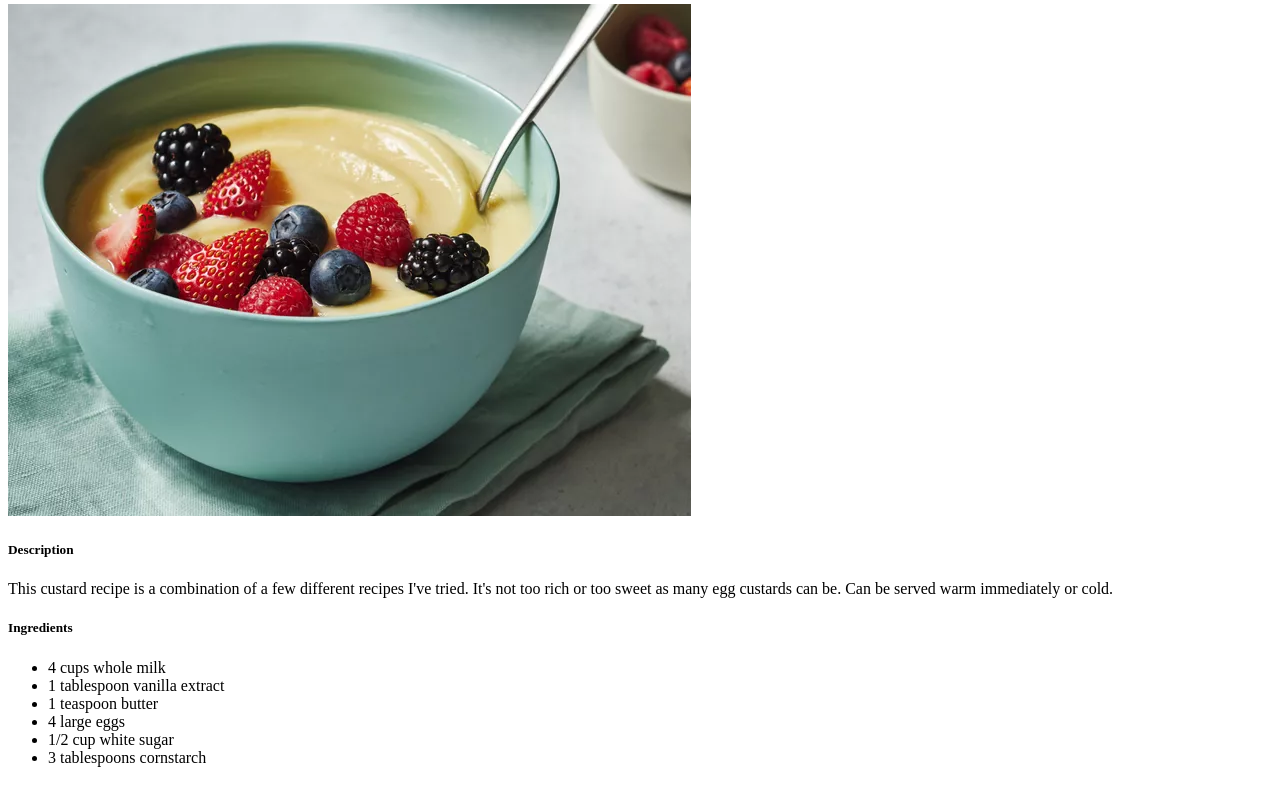
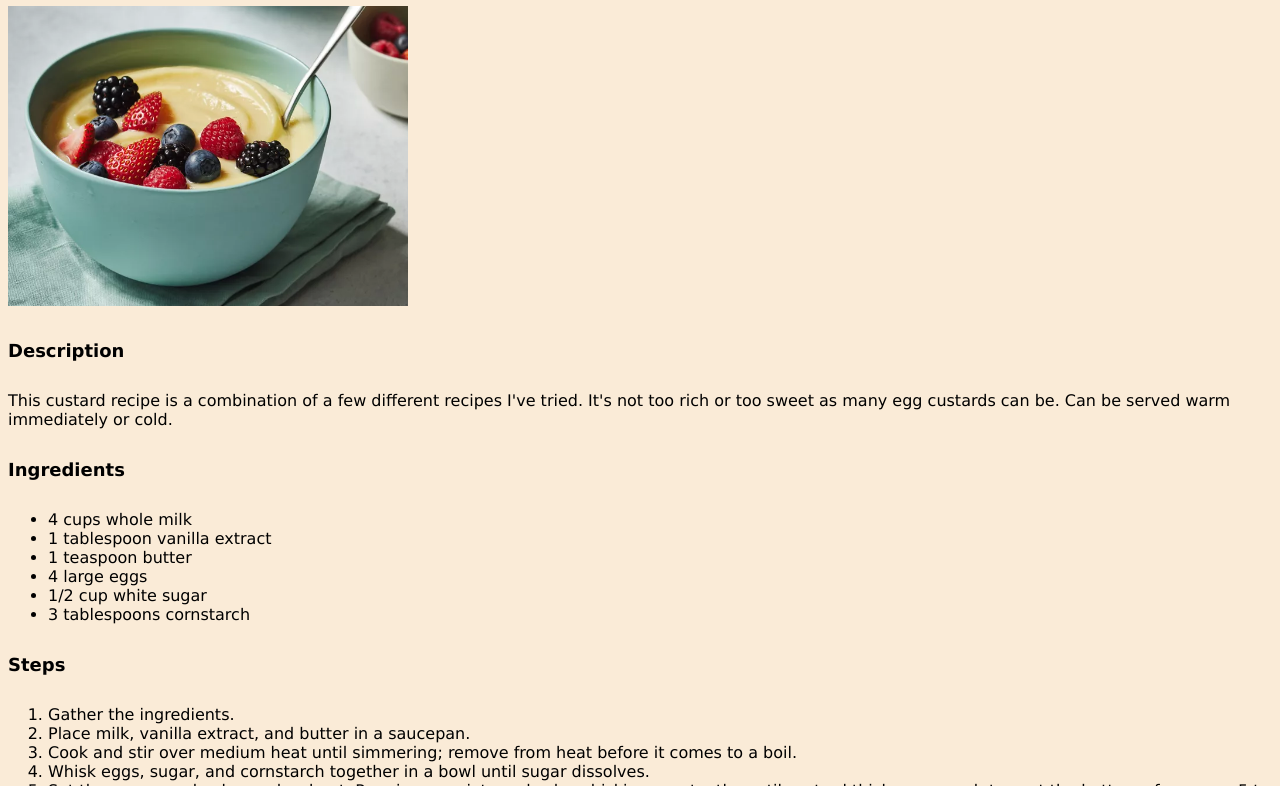
Before and after one commit to DiuANg/odin-recipes, a plain HTML site: page recipes/custard.html in a window 1280 px wide. Shown: the part 102-888 px from the top of the page. Drawn offline with Linux system fonts and the light colour scheme.

Commit message:
update css

```diff
--- a/css/style.css
+++ b/css/style.css
@@ -0,0 +1,14 @@
+body{
+    background-color: antiquewhite;
+    font-family: Verdana, Geneva, Tahoma, sans-serif;
+    font-size: medium;
+}
+img{
+    width: 400px;
+    height: auto;
+    align-self: center;
+}
+h5{
+    font-size: large;
+    font-weight: 600;
+}
--- a/recipes/custard.html
+++ b/recipes/custard.html
@@ -4,6 +4,7 @@
     <meta charset="UTF-8">
     <meta name="viewport" content="width=<device-width>, initial-scale=1.0">
     <title>Custard</title>
+    <link rel="stylesheet" href="../css/style.css">
 </head>
 <body>
     <a href="../index.html">Home</a>
```
Also changed, not shown: recipes/macaroni-and-cheese.html (+1 -0 lines), recipes/sausage-casserole.html (+1 -0 lines).
